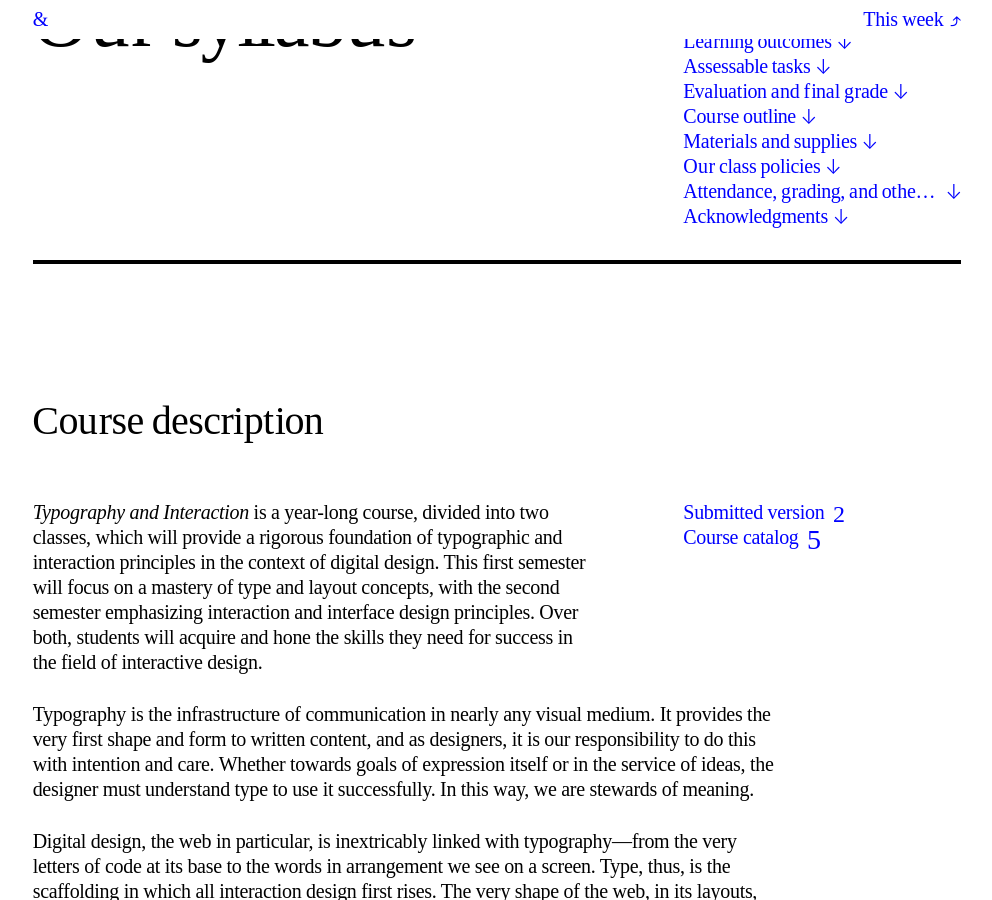
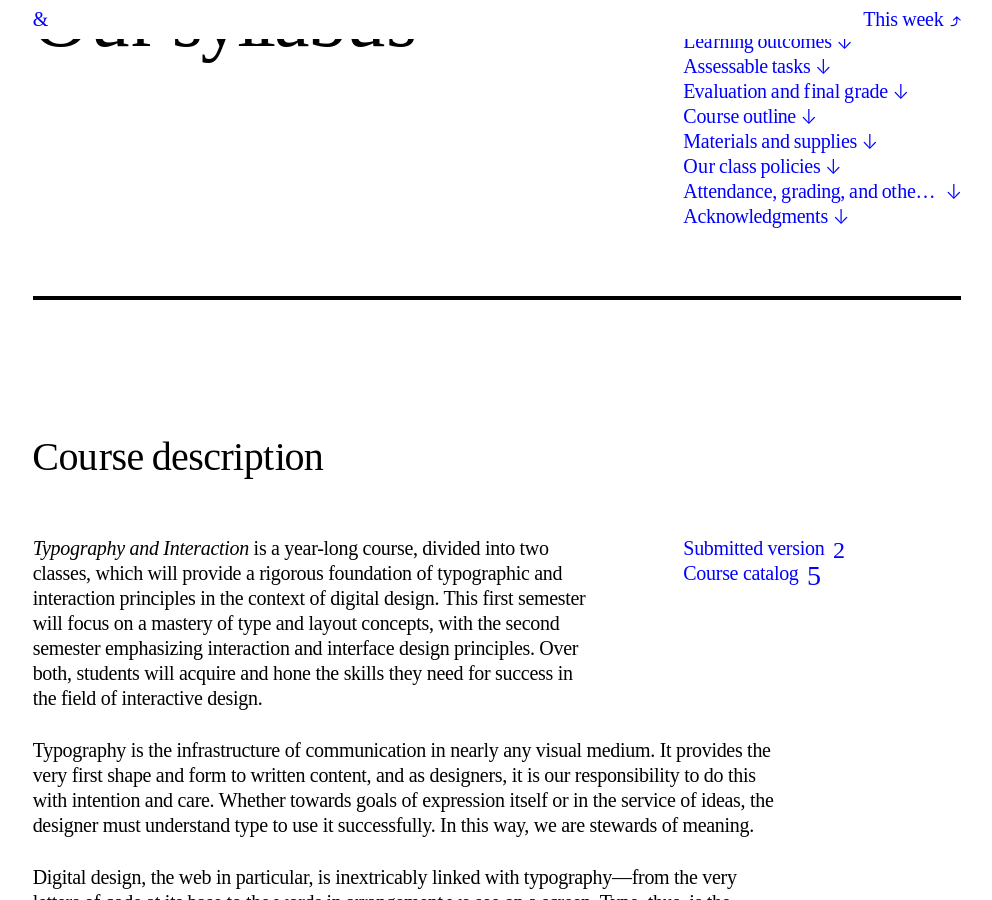
Before and after one commit to core-interaction/core-interaction.github.io, a Jekyll site: the page built from syllabus.md, in a window 1280 px wide and 900 px high, scrolled down 200 px. Shown: the whole window, without its empty margins (143-1135 px from the left). Built offline with Jekyll 4.4.1, drawn with Linux system fonts in a browser that asks for light colours.

Commit message:
Fix header alignment.

```diff
--- a/assets/styles/common.scss
+++ b/assets/styles/common.scss
@@ -293,6 +293,7 @@ body {
 			row-gap:             var(--margin--vertical);
 
 			@include breakpoint(568) {
+				grid-template-rows:    min-content 1fr;
 				grid-template-columns: repeat(3, minmax(0, 1fr));
 
 				> h1 { grid-column: 1 / span 2 }
```
